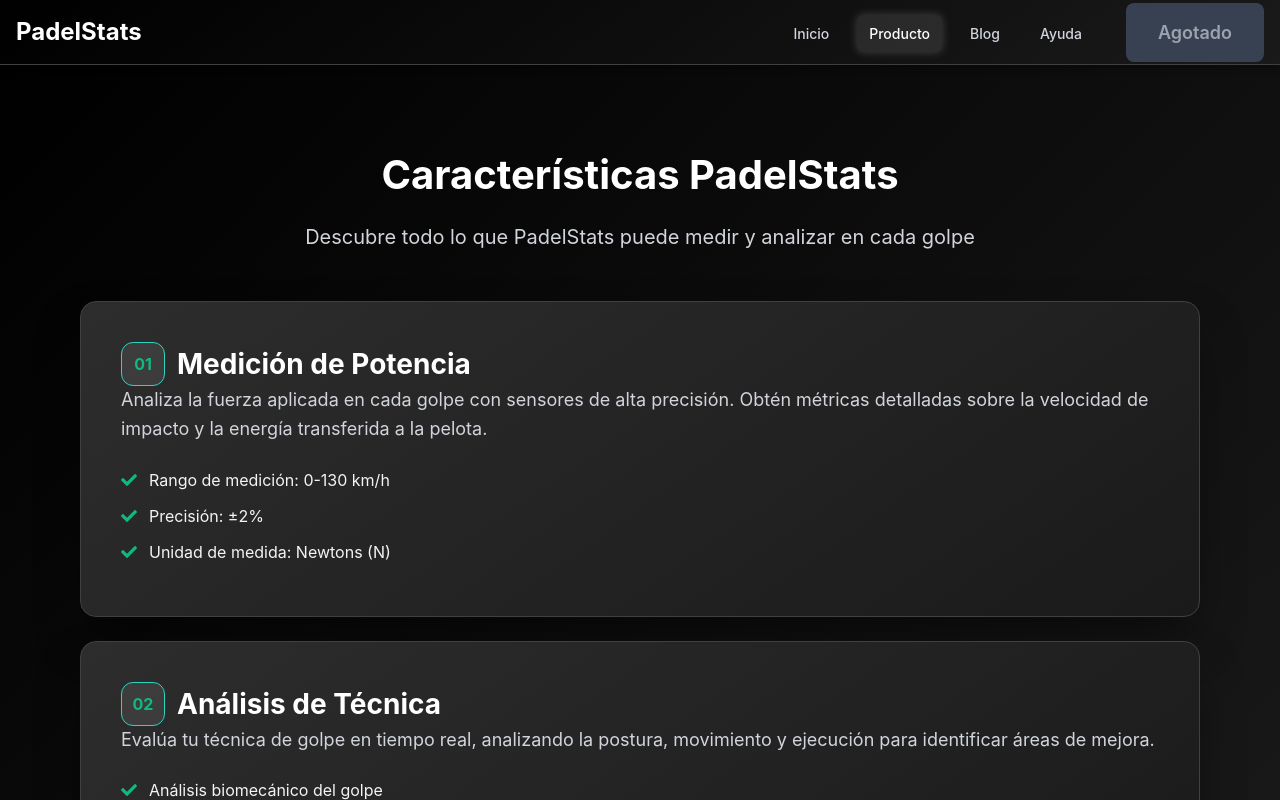
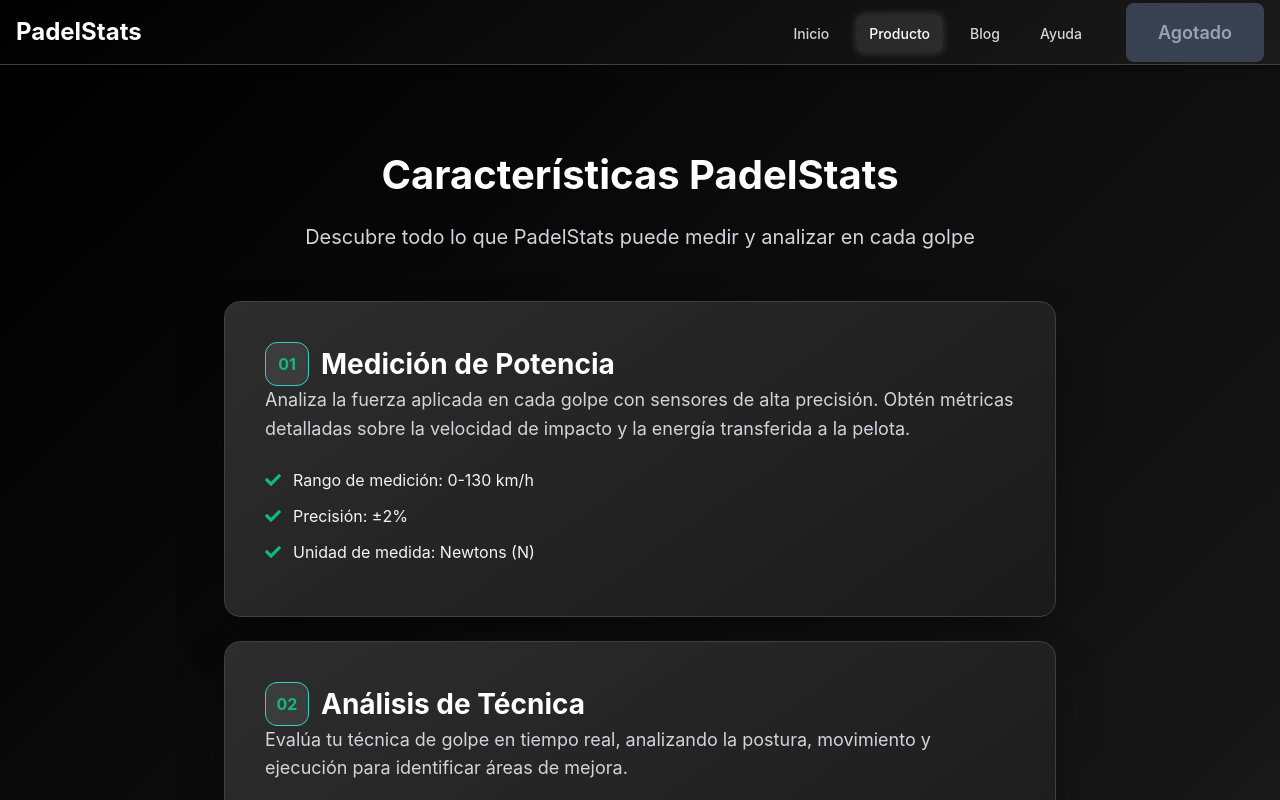
Before and after one commit to ROUVpage/padelStats_web, a React (Create React App) app in the folder frontend/: page /producto in a window 1280 px wide. Shown: the top 800 px of the page. Built offline with nearby package versions, Linux system fonts and the light colour scheme.

Commit message:
reduce feature-block container width

```diff
--- a/frontend/src/pages/Product.css
+++ b/frontend/src/pages/Product.css
@@ -41,7 +41,7 @@
   display: flex;
   flex-direction: column;
   gap: 1.5rem;
-  max-width: 70rem;
+  max-width: 52rem;
   margin: 0 auto;
 }
 
```
